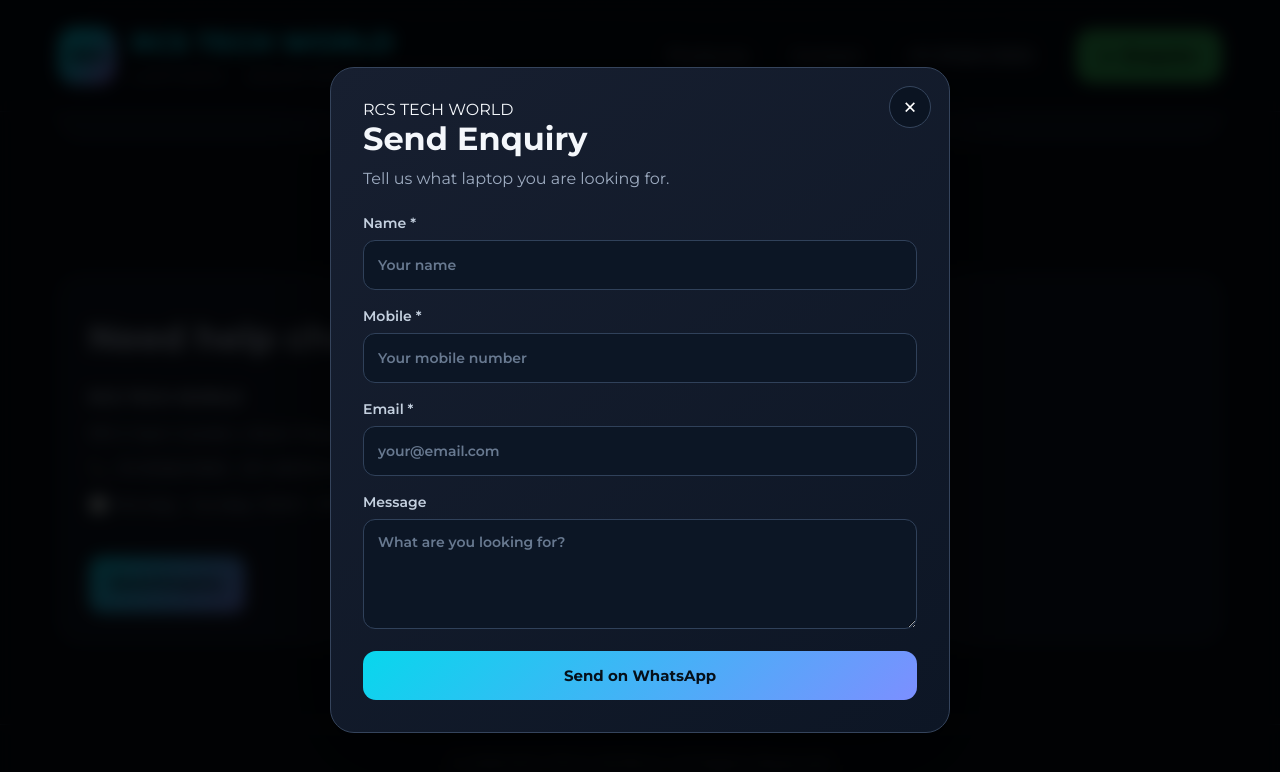
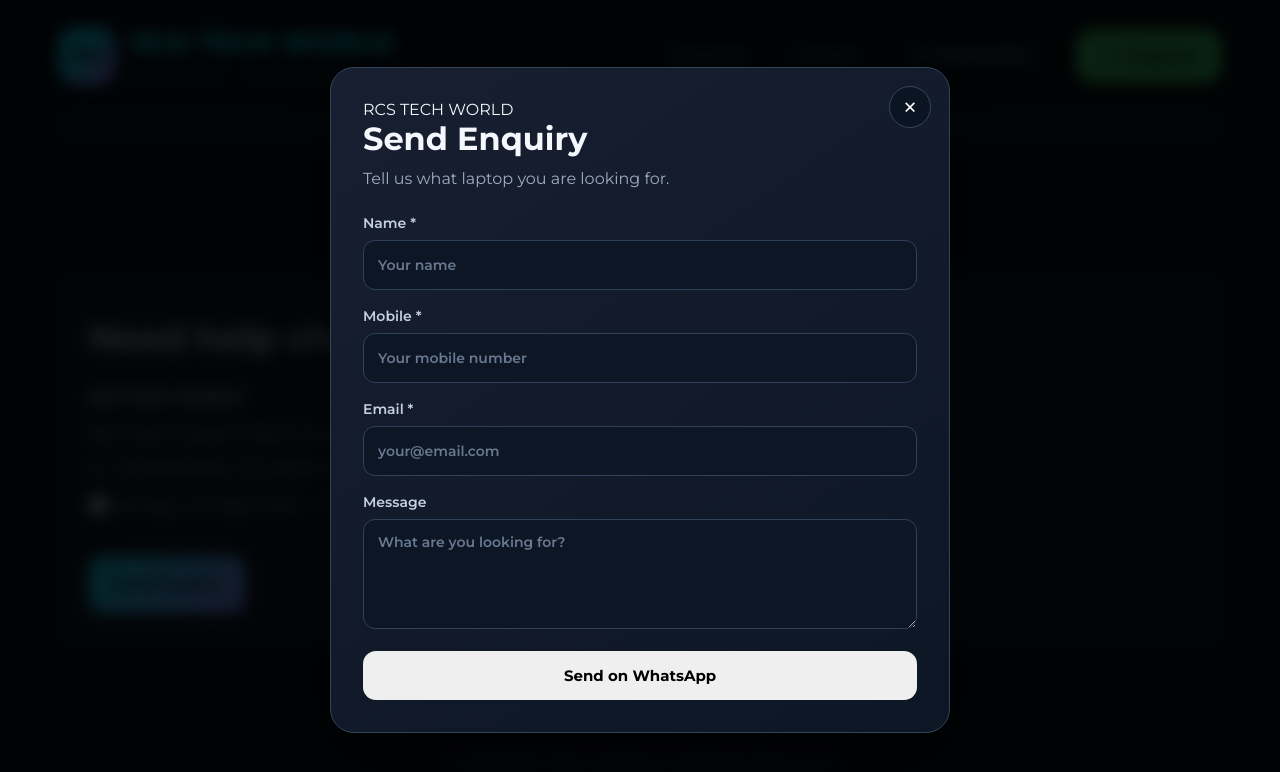
Before and after one commit to rcstechworld/rcstechworld.github.io, a React (Vite) app: page / in a window 1280 px wide. Both pictures are taken after a click on the button "Send Enquiry". Shown: the part 1470-2242 px from the top of the page. Built offline with nearby package versions, Linux system fonts and the light colour scheme; no server answers.

Commit message:
Update website search UI

```diff
--- a/src/App.jsx
+++ b/src/App.jsx
@@ -378,7 +378,7 @@
           <h2 className="section-title">Available stock</h2>
 
           <p className="section-subtitle">
-            Search live inventory, then filter by warranty and condition.
+            Explore live inventory by brand, RAM, SSD, processor, and other configurations.
           </p>
 
           <div className="search-box">
@@ -582,6 +582,7 @@
       onChange={handleFormChange}
       required
       placeholder="Your name"
+      autoComplete="name"
     />
   </label>
 
@@ -593,8 +594,8 @@
       onChange={handleFormChange}
       required
       inputMode="tel"
+      autoComplete="tel"
       pattern="[0-9+() -]{10,}"
-                  autoComplete="tel"
       placeholder="Your mobile number"
     />
   </label>
@@ -606,9 +607,9 @@
       type="email"
       value={form.email}
       onChange={handleFormChange}
+      required
+      autoComplete="email"
       placeholder="your@email.com"
-                  autoComplete="email"
-                  required
     />
   </label>
 
@@ -616,14 +617,14 @@
     Message
     <textarea
       name="message"
-                  rows="4"
       value={form.message}
       onChange={handleFormChange}
       placeholder="What are you looking for?"
+      rows="4"
     />
   </label>
 
-              <button className="btn btn-primary enquiry-submit" type="submit">
+  <button type="submit" className="btn enquiry-submit">
     Send on WhatsApp
   </button>
 </form>
```
Also changed, not shown: 2 other files (tests, documents, lock files or other folders). Lines whose indentation alone changed are shown as unchanged.
